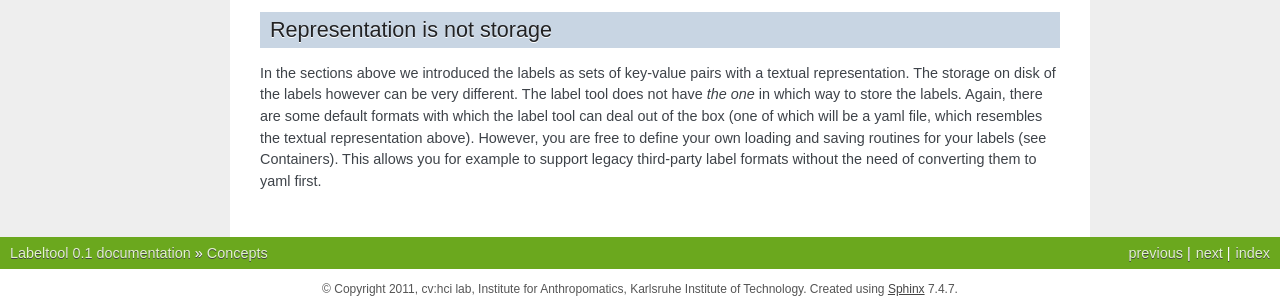
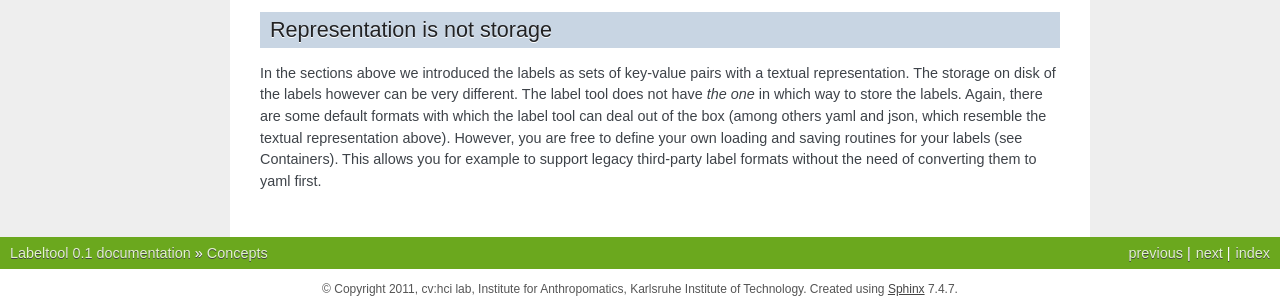
Before and after one commit to cvhciKIT/sloth, a Sphinx documentation site: the page built from doc/concepts.rst, in a window 1280 px wide. Shown: the part 1860-2160 px from the top of the page. Built offline with Sphinx 7.4.7, drawn with Linux system fonts in a browser that asks for light colours.

Commit message:
doc containers --> yaml, json

```diff
--- a/doc/concepts.rst
+++ b/doc/concepts.rst
@@ -108,8 +108,9 @@ Representation is not storage
 In the sections above we introduced the labels as sets of key-value pairs with a textual representation.
 The storage on disk of the labels however can be very different.
 The label tool does not have *the one* in which way to store the labels.  Again,
-there are some default formats with which the label tool can deal out of the box (one of
-which will be a yaml file, which resembles the textual representation above).  However,
-you are free to define your own loading and saving routines for your labels (see :doc:`Containers`). This
-allows you for example to support legacy third-party label formats without the need of converting
-them to yaml first.
+there are some default formats with which the label tool can deal out of the
+box (among others yaml and json, which resemble the textual representation
+above).  However, you are free to define your own loading and saving routines
+for your labels (see :doc:`Containers`). This allows you for example to support
+legacy third-party label formats without the need of converting them to yaml
+first.
```
